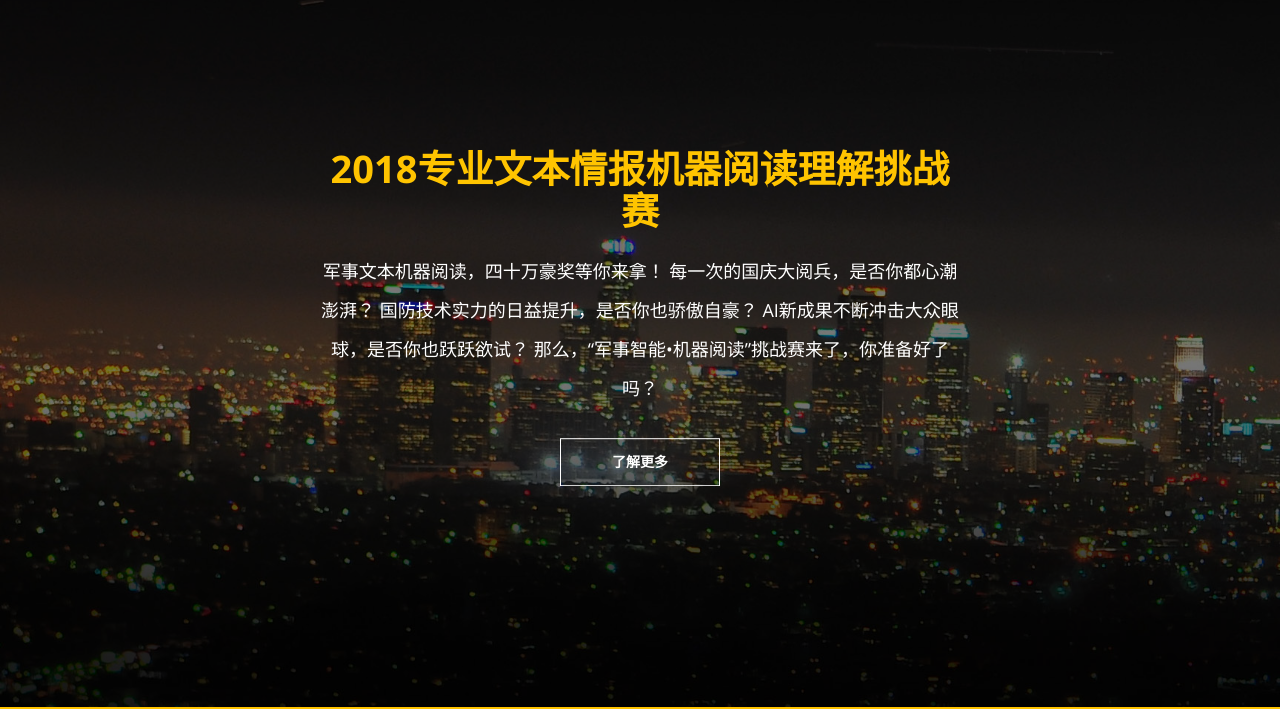
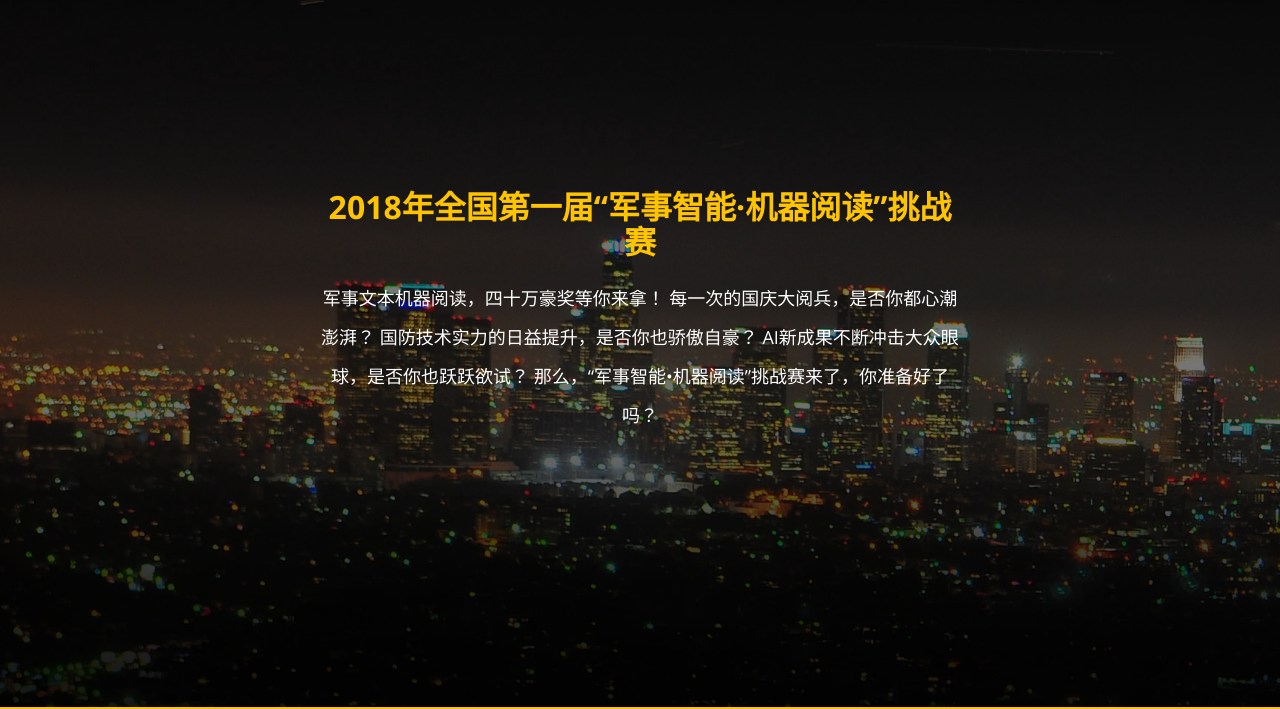
Before and after one commit to XYmar/tagOfficial, a plain HTML site: page index.html in a window 1280 px wide. Shown: the part 93-802 px from the top of the page. Drawn offline with nearby package versions, Linux system fonts and the light colour scheme.

Commit message:
首页标题更换，去掉了解更多按钮

```diff
--- a/css/style.css
+++ b/css/style.css
@@ -379,7 +379,7 @@ color: #FFC400;}
 	color: #fff;
 }
 .banner-caption h1 {
-	font-size: 38px;
+	font-size: 32px;
 	color: #FFC400;
 }
 .footer h1{
--- a/index.html
+++ b/index.html
@@ -108,7 +108,7 @@
         <div class="container">
             <div class="row">
                 <div class="caption-data" style="margin-top: 0px; opacity: 1;" data-animation-effect="fadeIn">
-                    <h1>2018专业文本情报机器阅读理解挑战赛</h1>
+                    <h1>2018年全国第一届“军事智能·机器阅读”挑战赛</h1>
                     <h3 class="padding-top30">
                         军事文本机器阅读，四十万豪奖等你来拿！
                         每一次的国庆大阅兵，是否你都心潮澎湃？
@@ -116,9 +116,9 @@
                         AI新成果不断冲击大众眼球，是否你也跃跃欲试？
                         那么，“军事智能•机器阅读”挑战赛来了，你准备好了吗？
                     </h3>
-                    <div class="padding-top60 contact-form">
+                    <!--<div class="padding-top60 contact-form">
                         <button class="btn cta-button">了解更多</button>
-                    </div>
+                    </div>-->
                 </div>
             </div>
         </div>
```
